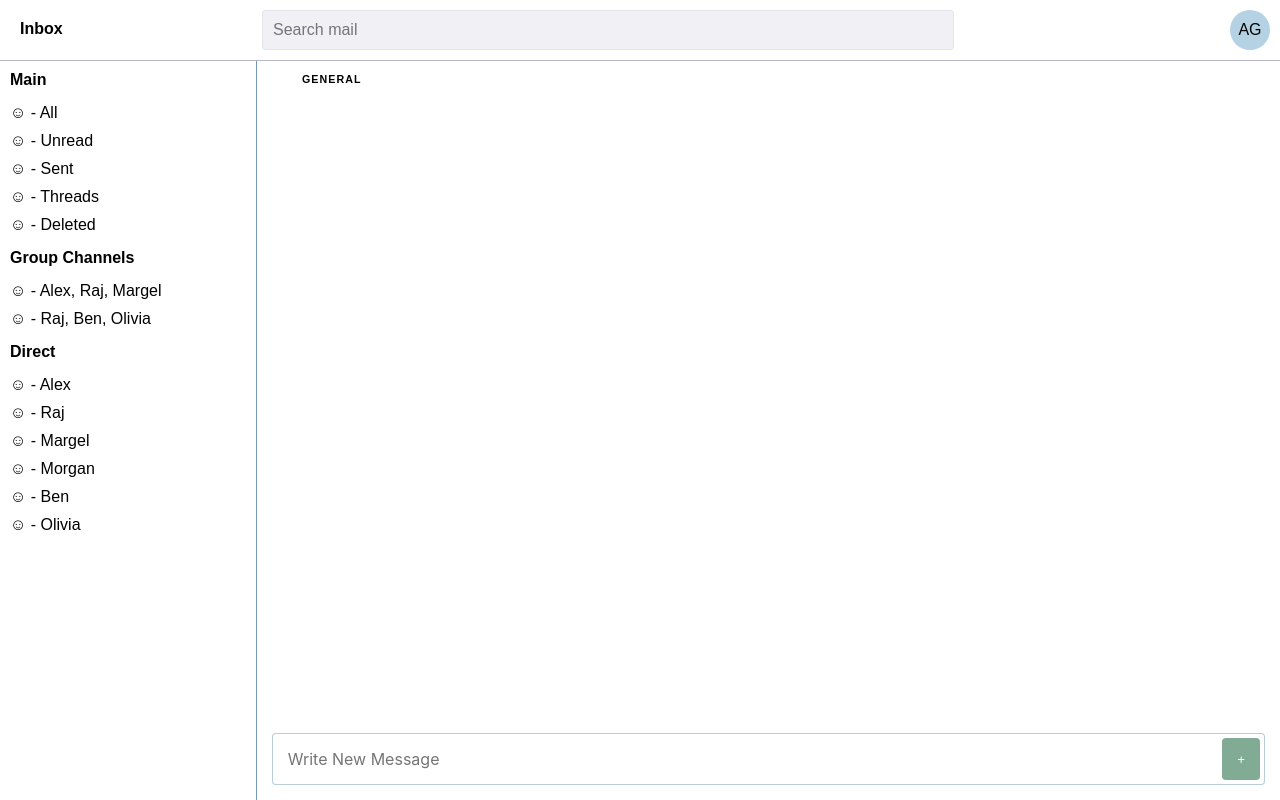
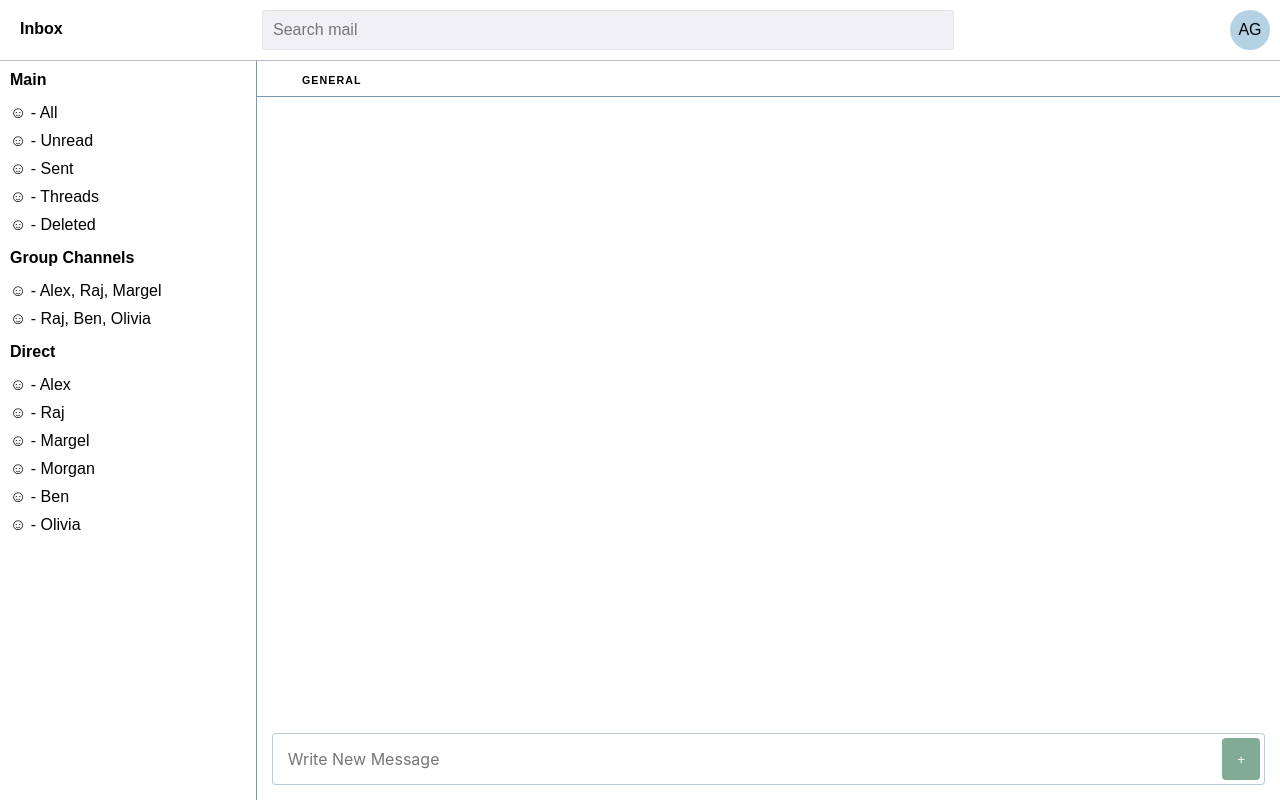
Before and after one commit to gloverab/tbox-redux, a React (Create React App) app: page / in a window 1280 px wide. Built offline with nearby package versions, Linux system fonts and the light colour scheme.

Commit message:
general styles feeling good

```diff
--- a/src/App.css
+++ b/src/App.css
@@ -226,7 +226,8 @@
 }
 
 .subjects._0 {
-  border-bottom: 4px solid transparent;
+  padding-bottom: 5px;
+  border-bottom: 1px solid RGBa(var(--light));
 }
 
 .subjects._1 {
@@ -285,6 +286,11 @@
   /* border: 2px solid rgb(29, 28, 28); */
   border-top: none;
   box-shadow: none;
+}
+
+.subject-button._0.active {
+  border-bottom: 1px solid RGBa(var(--light));
+  height: 36px;
 }
 
 .subject-button._1 {
```
